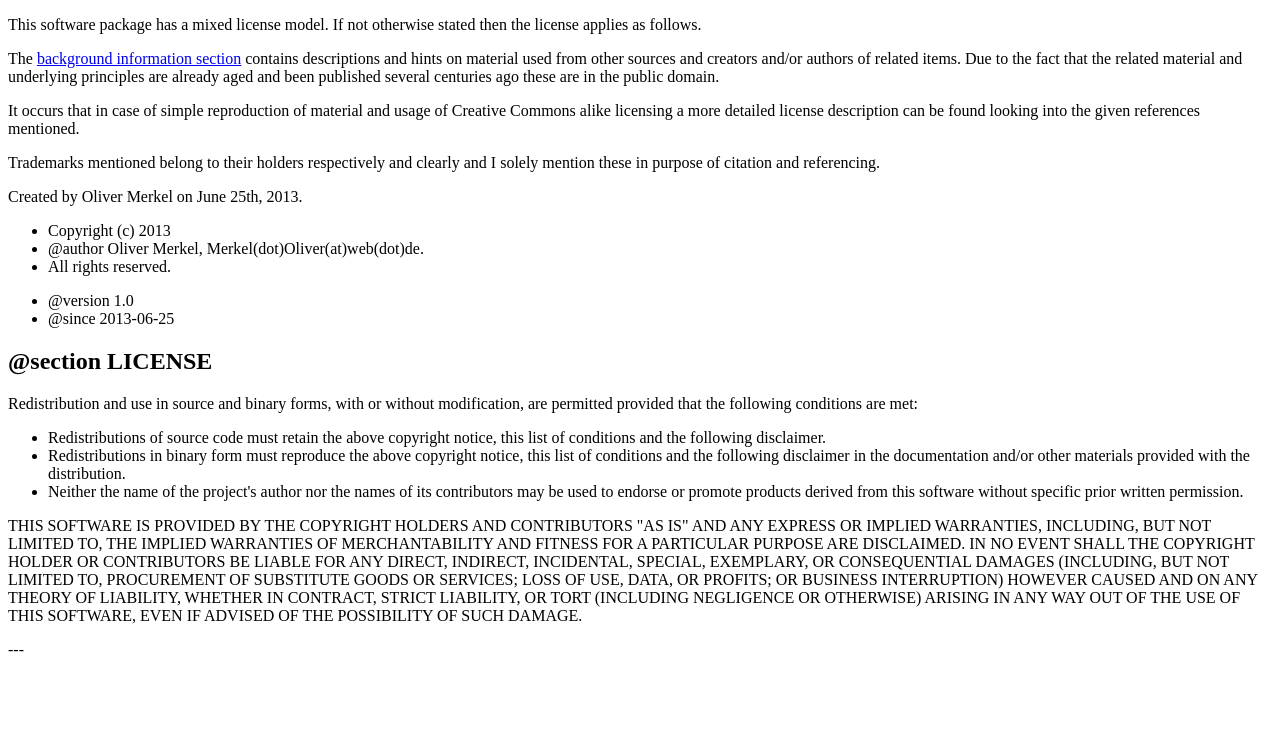
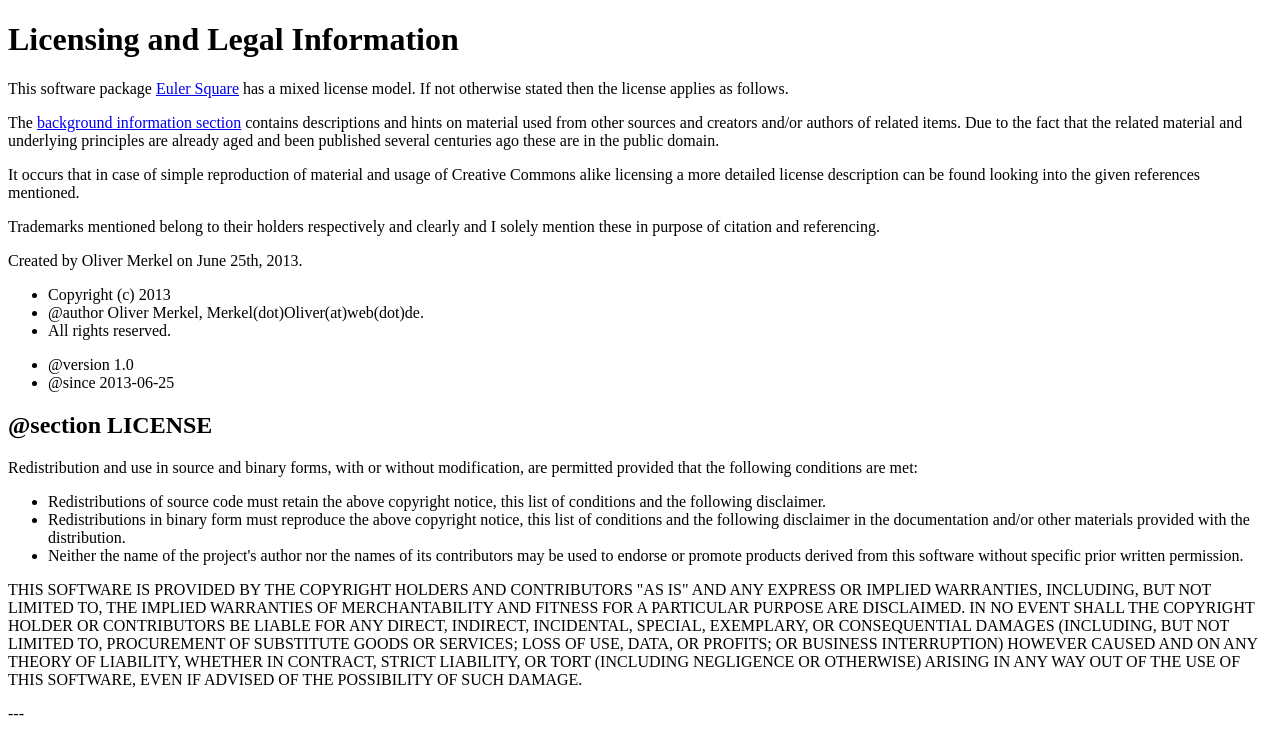
Before and after one commit to OMerkel/eulersquare, a plain HTML site: page src/license.html in a window 1280 px wide. Drawn offline with Linux system fonts and the light colour scheme.

Commit message:
Added headings in license.html and rules.html

```diff
--- a/src/license.html
+++ b/src/license.html
@@ -65,8 +65,9 @@
 <title>Leonhard Euler's Magic Square - License</title>
 </head>
 <body>
-  <p>This software package has a mixed license model. If not otherwise stated
-  then the license applies as follows.</p>
+  <h1>Licensing and Legal Information</h1>
+  <p>This software package <a target="_top" href="index.html">Euler Square</a> has a
+  mixed license model. If not otherwise stated then the license applies as follows.</p>
 
   <p>The <a href="info.html">background information section</a> contains descriptions
   and hints on material used from other sources and creators and/or authors of related
```
Also changed, not shown: src/rules.html (+1 -0 lines).
